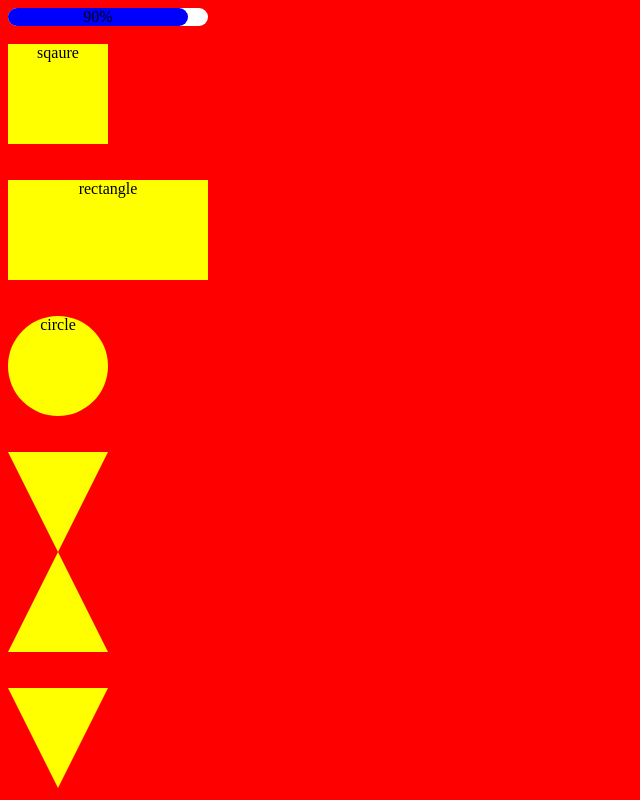
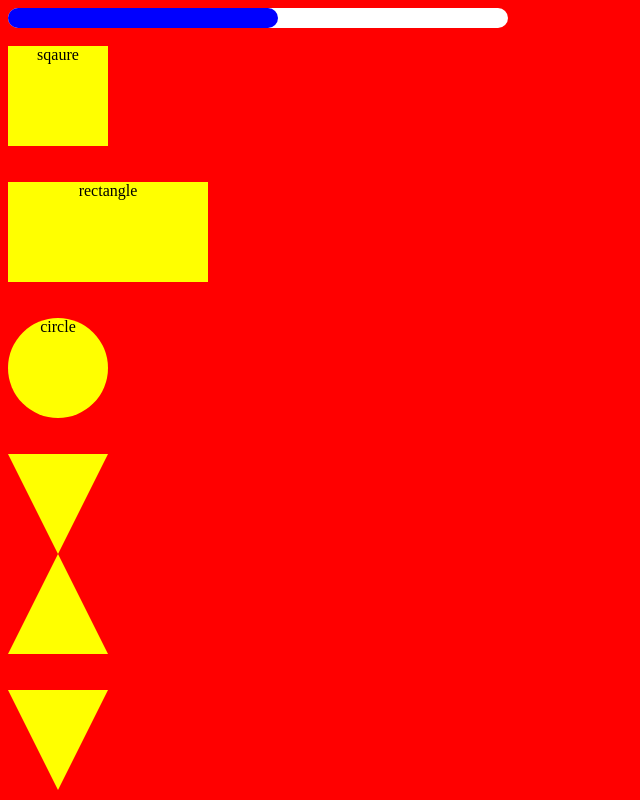
Before and after one commit to seikhchilli/css-shapes, a plain HTML site: page index.html in a window 1280 px wide. Shown: the top 800 px of the page, without its empty margins (0-640 px from the left). Drawn offline with Linux system fonts and the light colour scheme.

Commit message:
changed animation

```diff
--- a/index.html
+++ b/index.html
@@ -7,7 +7,9 @@
 </head>
 <body>
     <div class="bars">
-        <div class="filler">90%</div>
+        <div class="filler">
+
+        </div>
     </div>
     <br />
     <div class="square">
--- a/style.css
+++ b/style.css
@@ -57,7 +57,7 @@ body{
 	}
 
 .bars{
-	width: 200px;
+	width: 500px;
 	background: white;
 	border-radius: 10px;
 
@@ -65,12 +65,14 @@ body{
 }
 
 .filler{
-	width: 90%;
+	width: 50%;
 	background-color: blue;
 	border-radius: 10px;
 	animation: barfill;
 	animation-duration: 2s;
 	animation-direction:normal;
+	padding: 10px;
+	content: "";
 }
 
 @keyframes barfill{
@@ -78,7 +80,10 @@ body{
 		width: 0%;
 
 	}
+	70%{
+		width: 97%;
+	}
 	100%{
-		width: 90%;
+		width: 50%;
 	}
 }
```
